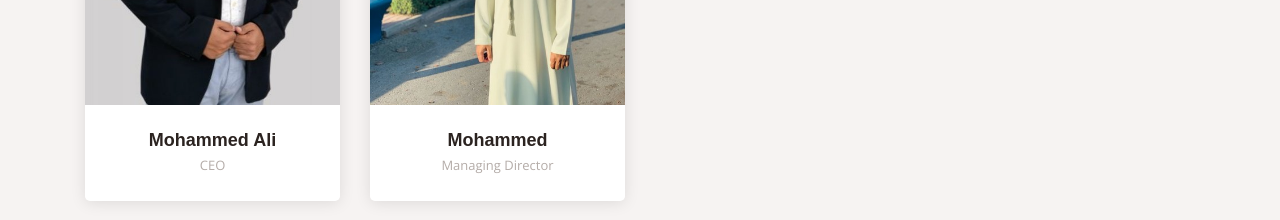
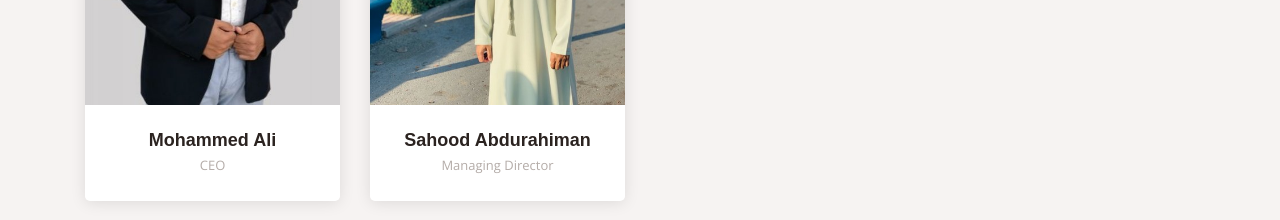
Before and after one commit to yazcity/muhfat, a plain HTML site: page index.html in a window 1280 px wide. Shown: the part 2080-2300 px from the top of the page. Drawn offline with nearby package versions, Linux system fonts and the light colour scheme; files whose address does not match are found by name; a web font is replaced by a local one.

Commit message:
Add files via upload

```diff
--- a/index.html
+++ b/index.html
@@ -385,7 +385,7 @@
                     </div>
                   </div>
                   <div class="member-info">
-                    <h4>Mohammed</h4>
+                    <h4>Sahood Abdurahiman</h4>
                     <span>Managing Director</span>
                   </div>
                 </div>
```
